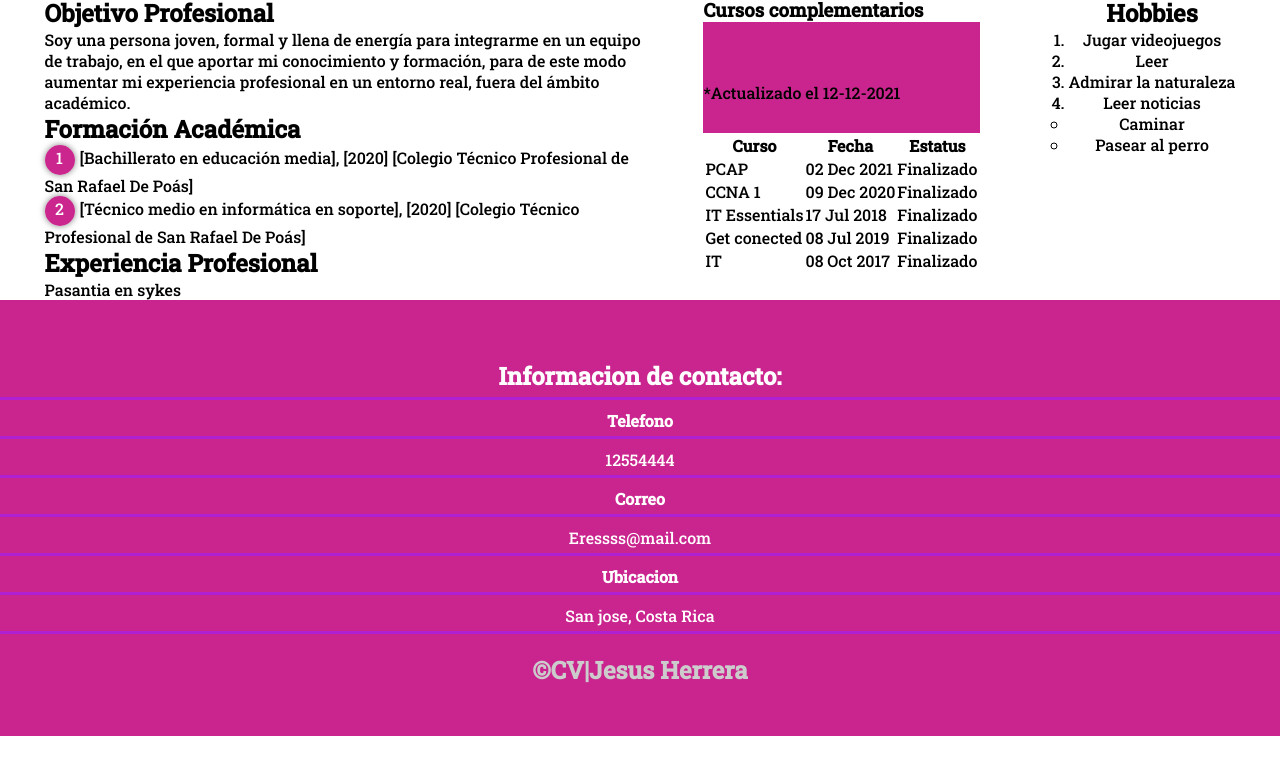
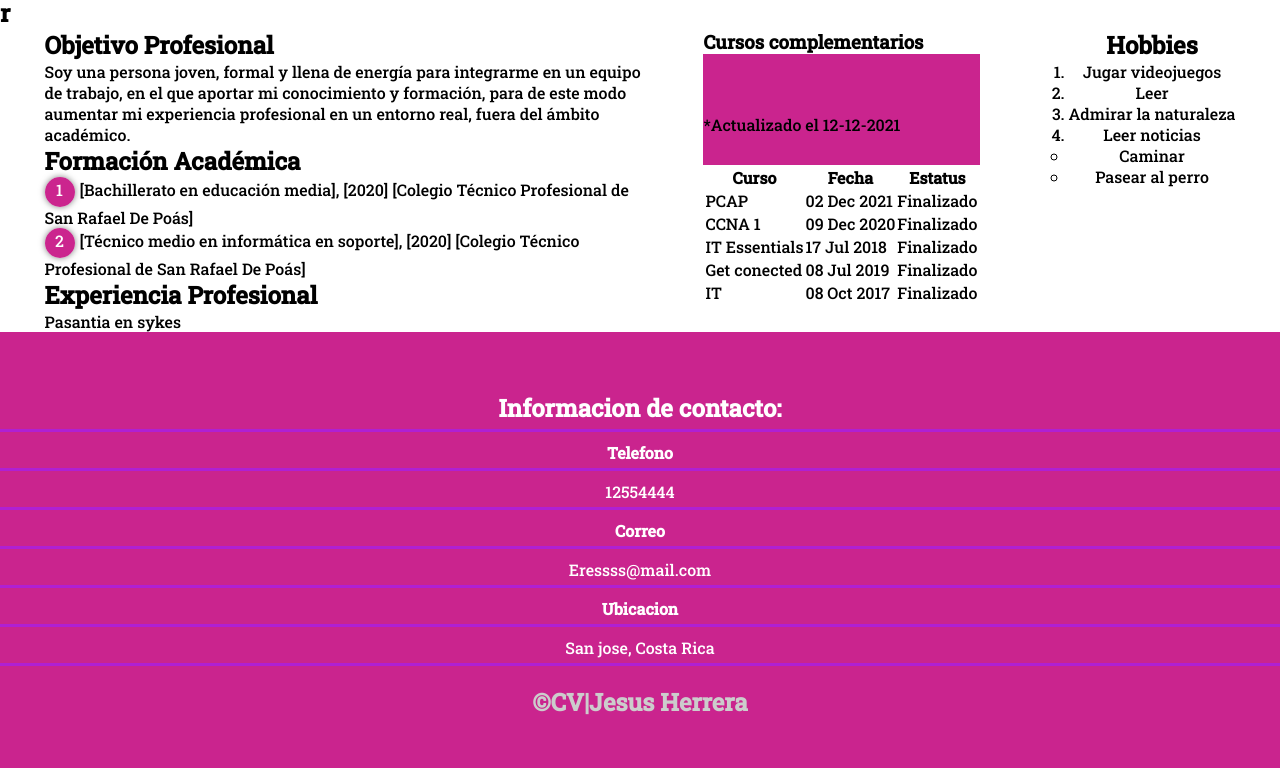
Before and after one commit to anzus28/Homework2, a plain HTML site: page index.html in a window 1280 px wide. Shown: the part 947-1715 px from the top of the page. Before the commit the page ends 1683 px from the top, so only its background shows below. Drawn offline with Linux system fonts and the light colour scheme.

Commit message:
Update index.html

```diff
--- a/index.html
+++ b/index.html
@@ -35,6 +35,9 @@
 
 <aside class="imagen-sobre-nosotros">
    <img src="img/logo.PNG" alt="">
+    <h2 class="Titulo">
+    r
+</h2>
   </aside>
 <main>
    <section class="contenedor sobre-nosotros">
```
